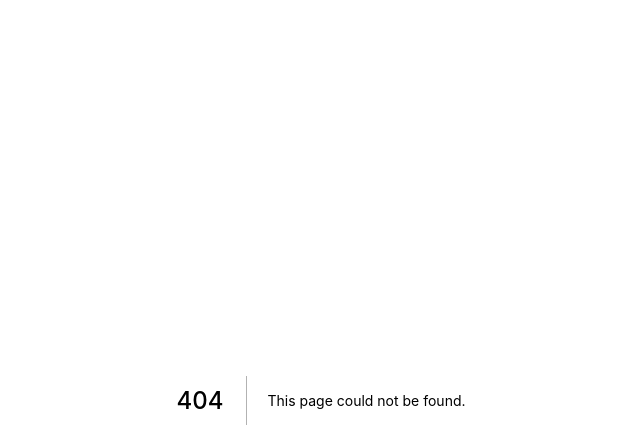
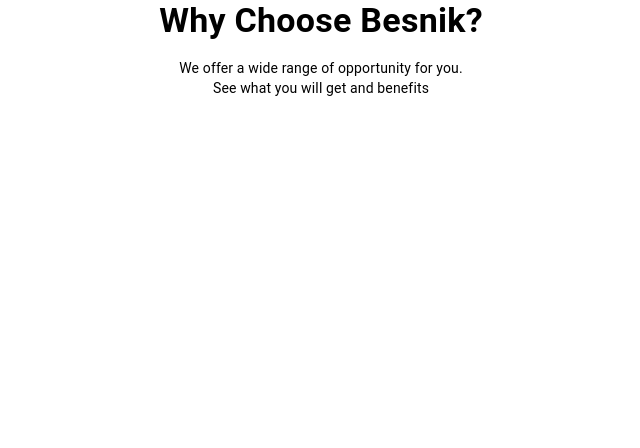
Before and after one commit to khan-shimul/besnik-nextjs, a Next.js app: page /home/whyWe in a window 1280 px wide. Before the commit this address had no page. Shown: the top 448 px of the page, without its empty margins (319-959 px from the left). Built offline with nearby package versions, Linux system fonts and the light colour scheme.

Commit message:
added why we sec

```diff
--- a/pages/home/index.js
+++ b/pages/home/index.js
@@ -1,6 +1,7 @@
 import Banner from "./banner";
 import NavBar from "./navbar";
 import Services from "./service";
+import WhyWe from "./whyWe";
 
 const Landing = () => {
     return (
@@ -8,6 +9,7 @@ const Landing = () => {
             <NavBar />
             <Banner />
             <Services />
+            <WhyWe />
         </div>
     );
 }
--- /dev/null
+++ b/pages/home/whyWe.js
@@ -0,0 +1,20 @@
+import { Box, Container, Typography } from "@mui/material";
+
+const WhyWe = () => {
+    return (
+        <Box>
+            <Container>
+                <Box component="div" sx={{ textAlign: 'center' }}>
+                    <Typography variant="h4" sx={{ fontWeight: 600 }}>
+                        Why Choose Besnik?
+                    </Typography>
+                    <Typography variant="body2" sx={{ textAlign: 'center', width: '25%', color: '#61616', my: 2, mx: 'auto' }}>
+                        We offer a wide range of opportunity for you. See  what you will get and benefits
+                    </Typography>
+                </Box>
+            </Container>
+        </Box>
+    );
+}
+
+export default WhyWe;
```
